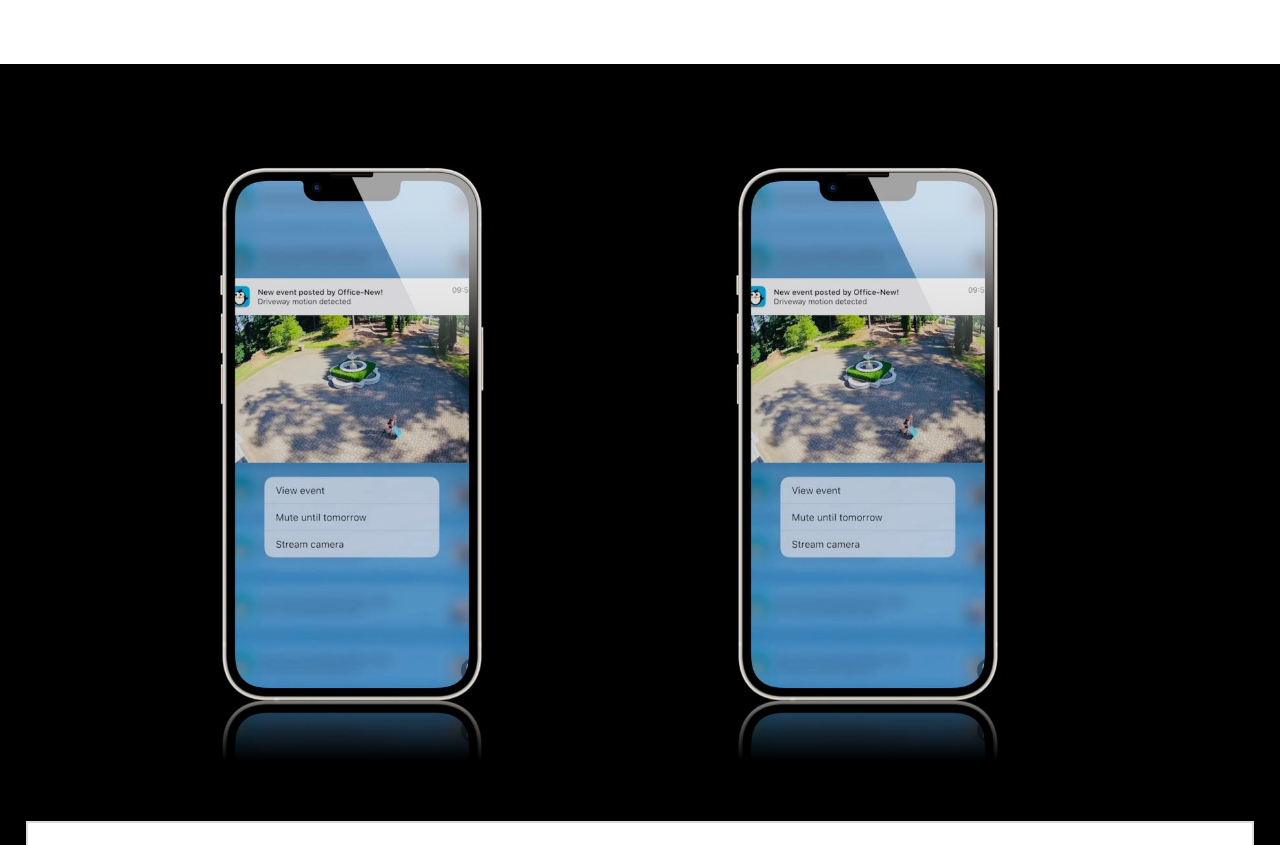
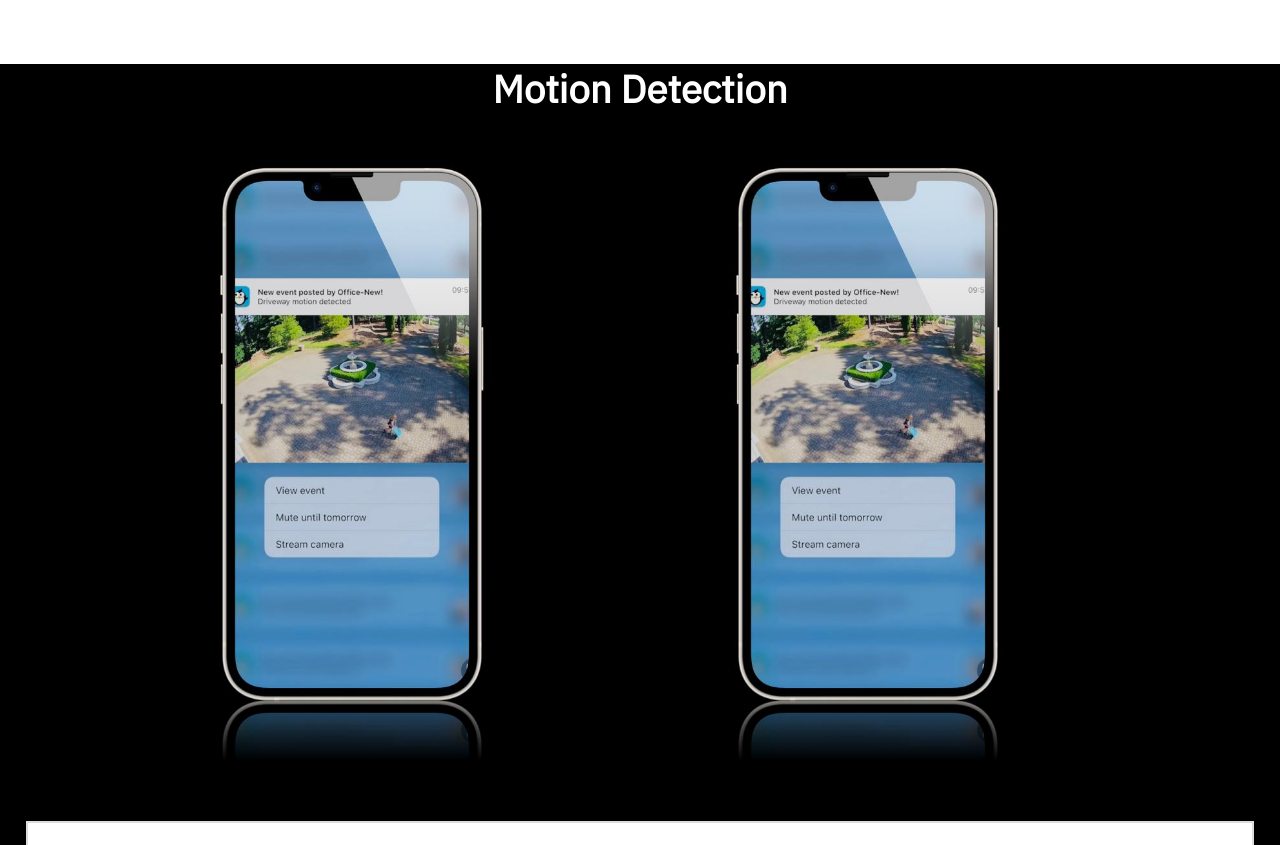
Before and after one commit to Alizey/project4, a plain HTML site: page index.html in a window 1280 px wide. Shown: the part 2973-3818 px from the top of the page. Drawn offline with Linux system fonts and the light colour scheme.

Commit message:
Adding heading of motion detection

```diff
--- a/index.html
+++ b/index.html
@@ -107,7 +107,7 @@
 <!--Motion Notificaton event-->
 <div class=" section-1">
   <div >
-      <h1 class=" head motion-text" >Motion Detection </h1><br>
+      <h1 class=" head motion-text head_color_white text_align" >Motion Detection </h1><br>
      <!--<p class="motion-text" style="font-size:2vw" > Your safety is our prority</p><br>-->
      <!--- <span>Monitor your cameras using Always-on device</span><br><br>
       <span>Get an alert snapshot and recording when motion is detected</span>-->
```
